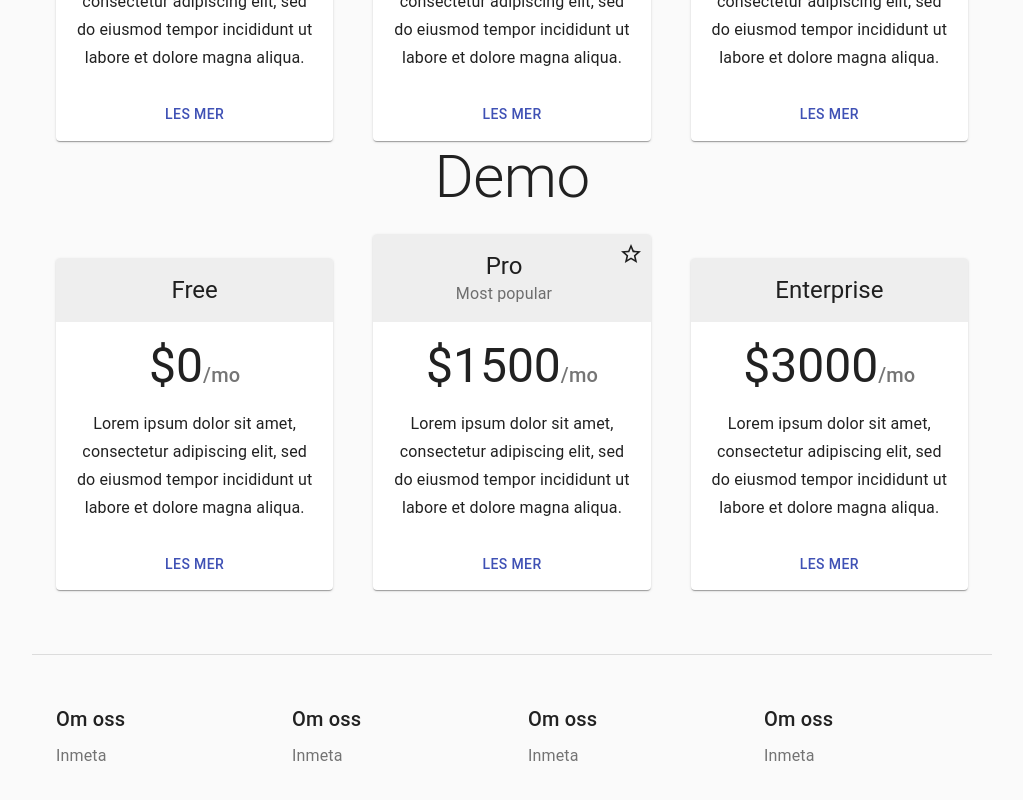
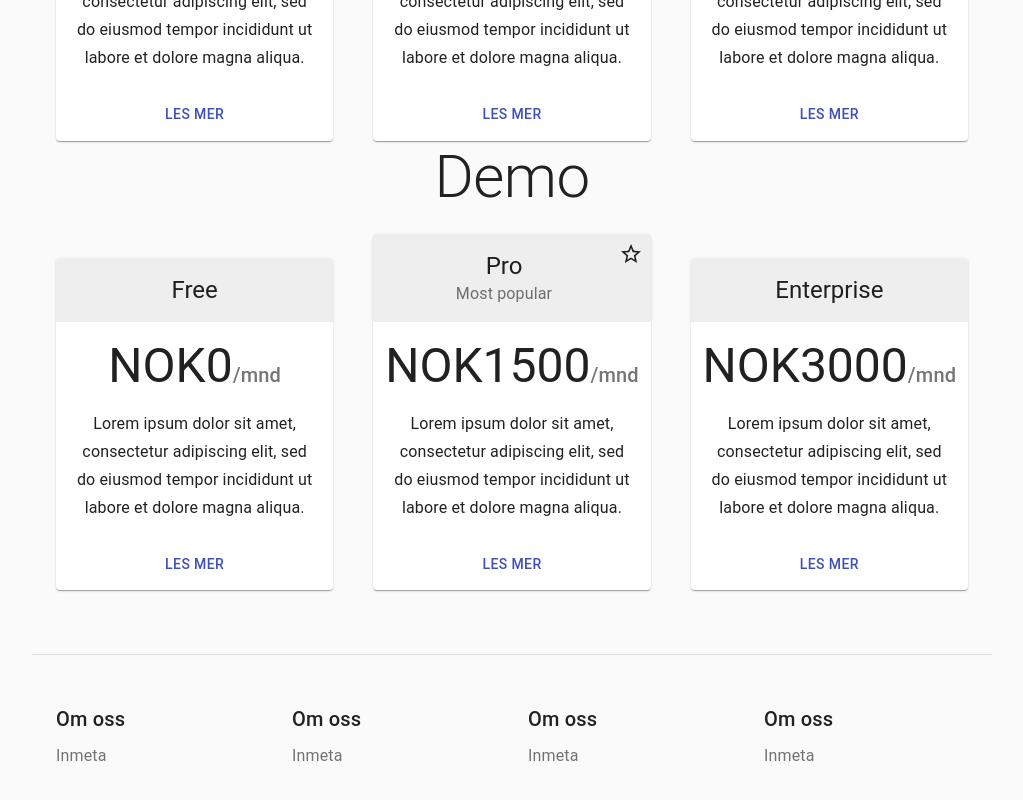
Before and after one commit to MomciloDelic/G9-Anonymizer, a React (Create React App) app: page / in a window 1280 px wide. Shown: the part 885-1685 px from the top of the page, without its empty margins (128-1151 px from the left). Built offline with nearby package versions, Linux system fonts and the light colour scheme.

Commit message:
Layout Changes

```diff
--- a/src/Layout.tsx
+++ b/src/Layout.tsx
@@ -212,10 +212,10 @@ const Layout: React.FC = () => {
                   <CardContent>
                     <div className={classes.cardPricing}>
                       <Typography component="h2" variant="h3" color="textPrimary">
-                        ${tier.price}
+                        NOK{tier.price}
                       </Typography>
                       <Typography variant="h6" color="textSecondary">
-                        /mo
+                        /mnd
                       </Typography>
                     </div>
                     <ul>
```
